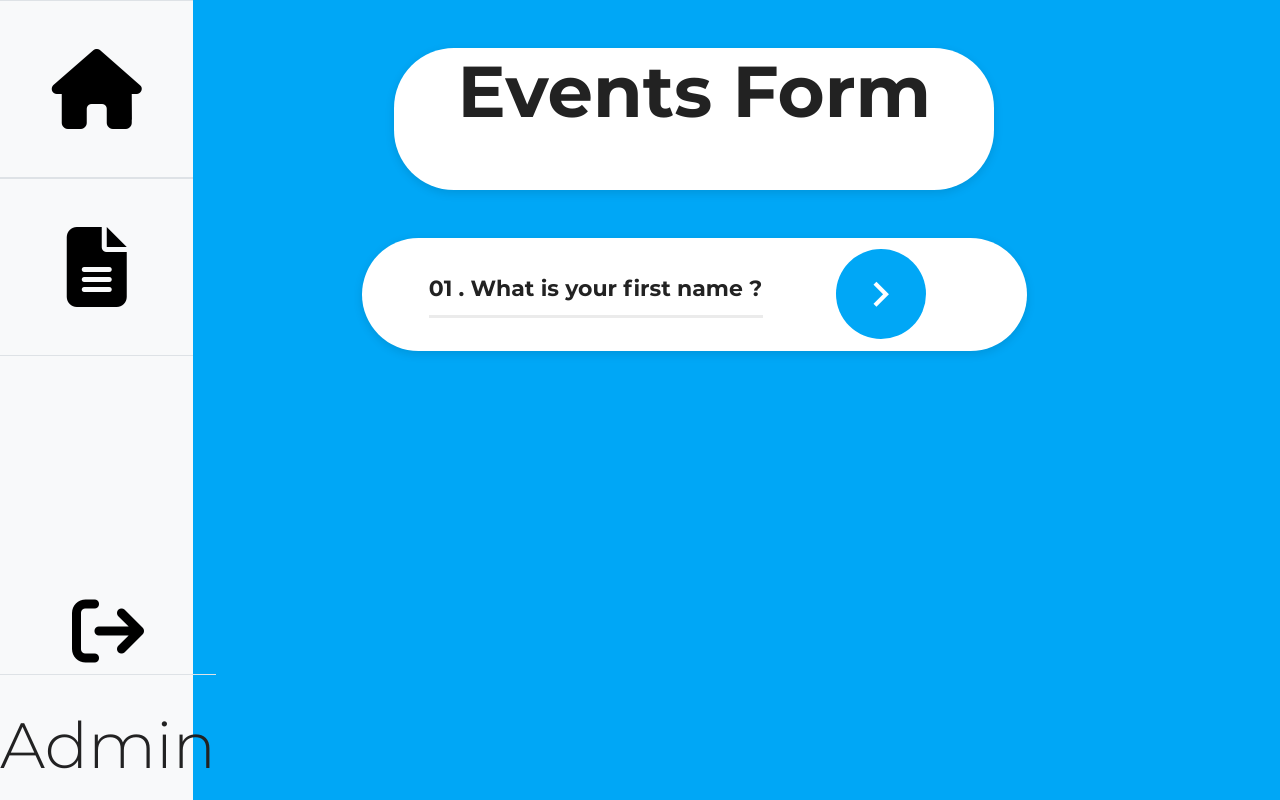
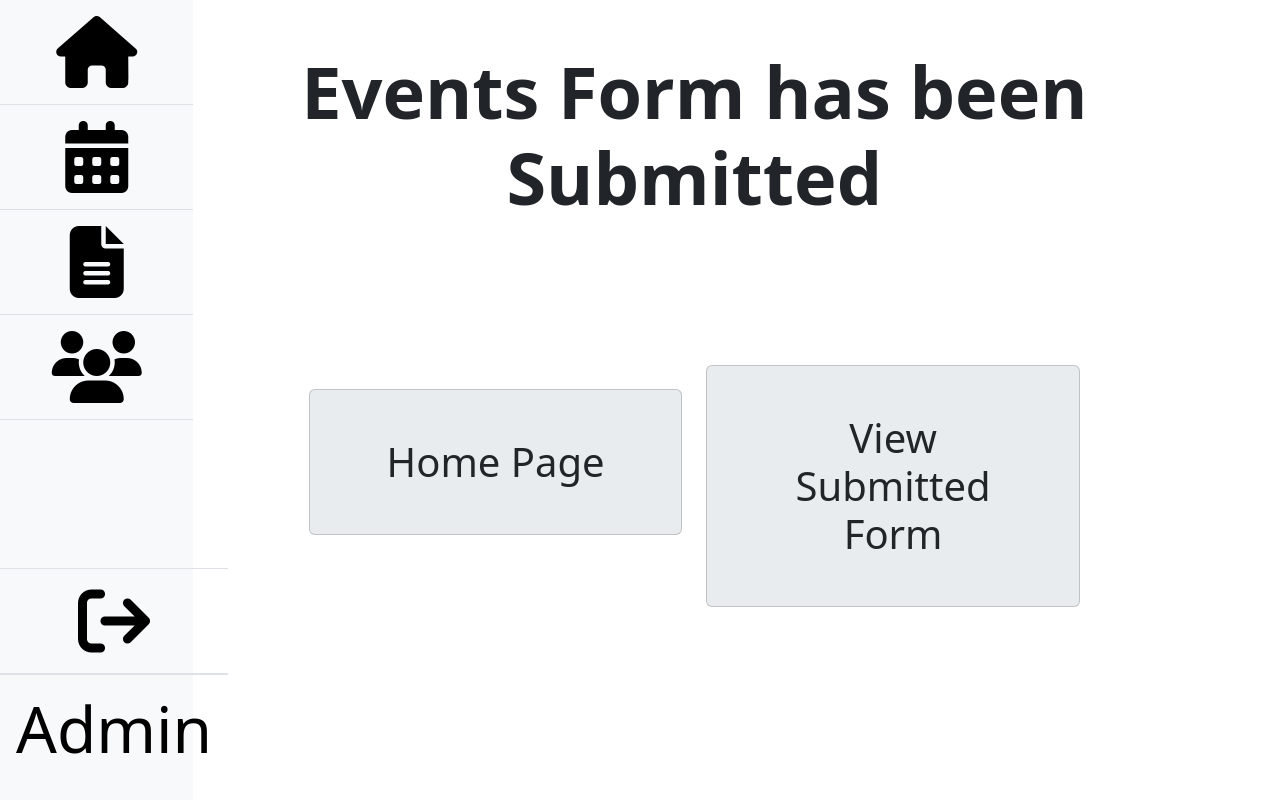
Before and after one commit to MJamesA/CompSciIA, a Flask app: page /temp in a window 1280 px wide. Run offline with Flask 3, Linux system fonts and the light colour scheme; the visitor is signed in with stand-in values (Sample User, id 1); some libraries are stand-ins or nearby versions; some web fonts are replaced.

Commit message:
formsubmission page

```diff
--- a/app/routes/admin.py
+++ b/app/routes/admin.py
@@ -3,7 +3,6 @@ from app.models import db, Admin, Student
 from werkzeug.security import generate_password_hash, check_password_hash
 
 
-# Create a Blueprint for the admin routes
 admin_routes = Blueprint('admin_routes', __name__)
 
 # User Type Selection
@@ -22,14 +21,12 @@ def admin_register():
         username = request.form['username']
         password = request.form['password']
 
-        # Check if Username already exists
         if Admin.query.filter_by(Username=username).first():
             flash("Username already taken", "error")
             return redirect(url_for('admin_routes.admin_register'))
 
-        # Create and save the new admin
         admin = Admin(Firstname=first_name, Lastname=last_name, Username=username)
-        admin.set_password(password)  # Assume the model has `set_password` method for hashing
+        admin.set_password(password)
         db.session.add(admin)
         db.session.commit()
 
@@ -46,7 +43,7 @@ def admin_login():
         password = request.form['password']
 
         admin = Admin.query.filter_by(Username=username).first()
-        if admin and admin.check_password(password):  # Assume the model has `check_password`
+        if admin and admin.check_password(password):
             session['user_type'] = 'admin'
             session['admin_id'] = admin.AdminID
             flash("Login successful", "success")
@@ -64,7 +61,7 @@ def temp():
         flash("You need to log in as an admin to access this page.", "error")
         return redirect(url_for('admin_routes.admin_login'))
 
-    return render_template('admin/eventsubmissiontemplate.html')
+    return render_template('/admin/formsubmission.html')
 
 # Admin Homepage
 @admin_routes.route('/admin/homepage')
@@ -85,6 +82,7 @@ def eventform():
 
     return render_template('admin/eventform.html')
 
+# Event Submission
 @admin_routes.route('/admin/submission', methods=['GET', 'POST'])
 def adminsubmission():
     if 'user_type' not in session or session['user_type'] != 'admin':
@@ -92,6 +90,15 @@ def adminsubmission():
         return redirect(url_for('admin_routes.admin_login'))
 
     return render_template('admin/eventsubmissiontemplate.html')
+
+# Form Submitted
+@admin_routes.route('/admin/formsub', methods=['GET', 'POST'])
+def formsub():
+    if 'user_type' not in session or session['user_type'] != 'admin':
+        flash("You need to log in as an admin to access this page.", "error")
+        return redirect(url_for('admin_routes.admin_login'))
+
+    return render_template('/admin/formsubmission.html')
 
 # Admin Calendar
 @admin_routes.route('/admin/calendar')
@@ -121,35 +128,31 @@ def admin_user_list():
     admin_users = Admin.query.all()
     return render_template('admin/admin_user_list.html', admin_users=admin_users)
 
-# Admin Create User
+# Admin Create Admin
 @admin_routes.route('/admin/create_user', methods=['GET', 'POST'])
 def create_admin_user():
-    # Ensure only existing admins can access this page
     if 'user_type' not in session or session['user_type'] != 'admin':
         flash("You need to log in as an admin to access this page.", "error")
         return redirect(url_for('admin_routes.admin_login'))
 
     if request.method == 'POST':
-        # Retrieve form data
         first_name = request.form['first_name']
         last_name = request.form['last_name']
         username = request.form['username']
         password = request.form['password']
 
-        # Check if the username already exists
         existing_admin = Admin.query.filter_by(Username=username).first()
         if existing_admin:
             flash("Username already exists. Please choose a different one.", "error")
             return redirect(url_for('admin_routes.create_admin_user'))
 
-        # Create the new admin user and add to the database
         new_admin = Admin(Firstname=first_name, Lastname=last_name, Username=username)
         new_admin.set_password(password)
         db.session.add(new_admin)
         db.session.commit()
 
         flash("Admin user created successfully!", "success")
-        return redirect(url_for('admin_routes.admin_user_list'))  # Redirect to the admin dashboard
+        return redirect(url_for('admin_routes.admin_user_list'))
 
     return render_template('admin/create_admin_user.html')
 
@@ -200,7 +203,7 @@ def admin_students():
     students = Student.query.all()
     return render_template('admin/students_list.html', students=students)
 
-# Admin can add a new student
+# Admin add student
 @admin_routes.route('/admin/add_student', methods=['GET', 'POST'])
 def admin_add_student():
     if 'user_type' not in session or session['user_type'] != 'admin':
@@ -225,7 +228,7 @@ def admin_add_student():
 
     return render_template('admin/add_student.html')
 
-# Admin can view and update a student's profile
+# Admin view and update student
 @admin_routes.route('/admin/student/<int:student_id>', methods=['GET', 'POST'])
 def admin_student_profile(student_id):
     if 'user_type' not in session or session['user_type'] != 'admin':
@@ -245,6 +248,7 @@ def admin_student_profile(student_id):
 
     return render_template('admin/student_profile.html', student=student)
 
+# Admin Delete Student
 @admin_routes.route('/admin/studentdelete/<int:student_id>', methods=['GET', 'POST'])
 def admin_student_delete(student_id):
     if 'user_type' not in session or session['user_type'] != 'admin':
--- a/static/Wizard/css/style.css
+++ b/static/Wizard/css/style.css
@@ -114,7 +114,7 @@ body {
   font-weight: bold;
   font-family: 'Montserrat';
   margin: 0px;
-  background: #00a7f6;
+  background: transparent;
   position: relative;
   padding: 0px; }
 
@@ -140,7 +140,7 @@ body {
   -ms-border-radius: 60px; }
 
   .container2 {
-    width: 600px;
+  width: 665px;
   margin: auto;
   padding: auto;
   background: #fff;
@@ -311,7 +311,7 @@ fieldset {
   margin-top: -29px; }
 
 .footer {
-  background: #0184d2;
+  background: #fff;
   position: absolute;
   width: 100%;
   z-index: 9;
@@ -336,5 +336,3 @@ fieldset {
   .container {
     width: calc(100% - 40px);
     max-width: 100%; } }
-
-/*# sourceMappingURL=style.css.map */
--- a/static/Wizard/index.html
+++ b/static/Wizard/index.html
@@ -5,12 +5,9 @@
     <meta name="viewport" content="width=device-width, initial-scale=1.0">
 		<meta name="author" content="colorlib.com">
     <meta http-equiv="X-UA-Compatible" content="ie=edge">
-    <title>Sign Up Form</title>
+    <title>Event Form</title>
 
-    <!-- Font Icon -->
     <link rel="stylesheet" href="fonts/material-icon/css/material-design-iconic-font.min.css">
-
-    <!-- Main css -->
     <link rel="stylesheet" href="css/style.css">
 </head>
 <body>
--- a/templates/AdminSidebar.html
+++ b/templates/AdminSidebar.html
@@ -13,7 +13,7 @@
   <body>
   <div class="row">
     <div class="col-2">
-    <div class="d-flex flex-column flex-shrink-0 bg-body-tertiary" style=" height: 100vh;">
+    <div class="sticky-top d-flex flex-column flex-shrink-0 bg-body-tertiary" style=" height: 100vh;">
       <ul class="nav nav-pills nav-flush flex-column mb-auto text-center">
         <li class="nav-item">
           <a href="/admin/homepage" class="nav-link py-3 border-bottom rounded-0">
--- a/templates/StudentSidebar.html
+++ b/templates/StudentSidebar.html
@@ -13,7 +13,7 @@
   <body>
   <div class="row flex-row-reverse">
     <div class="col-2 ">
-    <div class="d-flex flex-column flex-shrink-0 bg-body-tertiary" style=" height: 100vh;">
+    <div class="sticky-top d-flex flex-column flex-shrink-0 bg-body-tertiary" style=" height: 100vh;">
       <ul class="nav nav-pills nav-flush flex-column mb-auto text-center">
         <li class="nav-item">
           <a href="/student/homepage" class="nav-link py-3 border-bottom rounded-0">
--- a/templates/admin/eventsubmissionsidebar.html
+++ b/templates/admin/eventsubmissionsidebar.html
@@ -5,16 +5,18 @@
     rel="stylesheet"
     integrity="sha384-QWTKZyjpPEjISv5WaRU9OFeRpok6YctnYmDr5pNlyT2bRjXh0JMhjY6hW+ALEwIH"
     crossorigin="anonymous">
+
     <link rel="stylesheet" href="{{url_for('static', filename ='/Wizard/fonts/material-icon/css/material-design-iconic-font.min.css')}}">
     <link rel="stylesheet" href="{{url_for('static', filename ='/Wizard/css/style.css')}}">
 
+    <link rel="stylesheet" href="css/style.css"/>
 
   </head>
+
   <body>
-
     <div class="row">
       <div class="col-2">
-      <div class="d-flex flex-column flex-shrink-0 bg-body-tertiary justify-content-center" style=" height: 100vh;">
+      <div class="sticky-top d-flex flex-column flex-shrink-0 bg-body-tertiary justify-content-center" style=" height: 100vh;">
         <ul class="nav nav-pills nav-flush flex-column mb-auto text-center">
 
           <li class="nav-item">
@@ -111,8 +113,9 @@
     </div>
     <script src="{{url_for('static', filename ='/js/bootstrap.bundle.min.js')}}"
     integrity="sha384-YvpcrYf0tY3lHB60NNkmXc5s9fDVZLESaAA55NDzOxhy9GkcIdslK1eN7N6jIeHz"
-    crossorigin="anonymous">
-    </script>
+    crossorigin="anonymous"> </script>
+    <script src="extensions/editable/bootstrap-table-editable.js"></script>
+
     <script src="{{url_for('static', filename ='/Wizard/vendor/jquery/jquery.min.js')}}"></script>
     <script src="{{url_for('static', filename ='/Wizard/vendor/jquery-validation/dist/jquery.validate.min.js')}}"></script>
     <script src="{{url_for('static', filename ='/Wizard/vendor/jquery-validation/dist/additional-methods.min.js')}}"></script>
--- a/templates/admin/eventsubmissiontemplate.html
+++ b/templates/admin/eventsubmissiontemplate.html
@@ -6,7 +6,7 @@
 <div class="container2">
     <div class="row my-5 text-center justify-content-center">
         <h1 class="display-2 fw-bold">Events Form</h1>
-        <div class="row mt-5 text-center justify-content-center">
+        <div class=" text-center justify-content-center">
         </div>
     </div>
 </div>
@@ -43,7 +43,7 @@
 
                     <h3></h3>
                     <fieldset>
-                        <input type="submit" name="re_password" id="re_password" class="btn btn-primary" value="submit" />
+                        <input href="/admin/formsub" type="submit" name="re_password" id="re_password" class="btn btn-primary" value="submit" />
 
                         <span toggle="#re_password" class="zmdi zmdi-eye field-icon toggle-password"></span>
                     </fieldset>
--- /dev/null
+++ b/templates/admin/formsubmission.html
@@ -0,0 +1,34 @@
+{% extends 'AdminSidebar.html' %}
+{% block title %}Admin Login Page {% endblock %}
+
+{% block content %}
+
+<div class="container">
+    <div class="row my-5 text-center justify-content-center">
+        <h1 class="display-2 fw-bold">Events Form has been Submitted</h1>
+        <div class="row mt-5 text-center justify-content-center">
+        </div>
+    </div>
+</div>
+
+<div class="container display-6 ">
+    <div class="row justify-content-center">
+        <div class="col-5">
+            <a href="/admin/homepage" class="nav-link py-3">
+            <div class="card mt-5 p-5 text-center bg-body-secondary">
+                Home Page
+            </div>
+            </a>
+        </div>
+        <div class="col-5 align-self-center">
+            <a href="" class="nav-link py-3">
+            <div class="card mt-4 p-5 text-center bg-body-secondary">
+                View Submitted Form
+            </div>
+            </a>
+        </div>
+    </div>
+    </div>
+</div>
+
+{% endblock %}
--- a/templates/admin/login.html
+++ b/templates/admin/login.html
@@ -34,7 +34,4 @@
         </div>
     </div>
 </div>
-
-
-
     {% endblock %}
```
Also changed, not shown: templates/student/eventform.html (renamed from templates/student/StudentEventform.html). Lines whose indentation alone changed are shown as unchanged.
